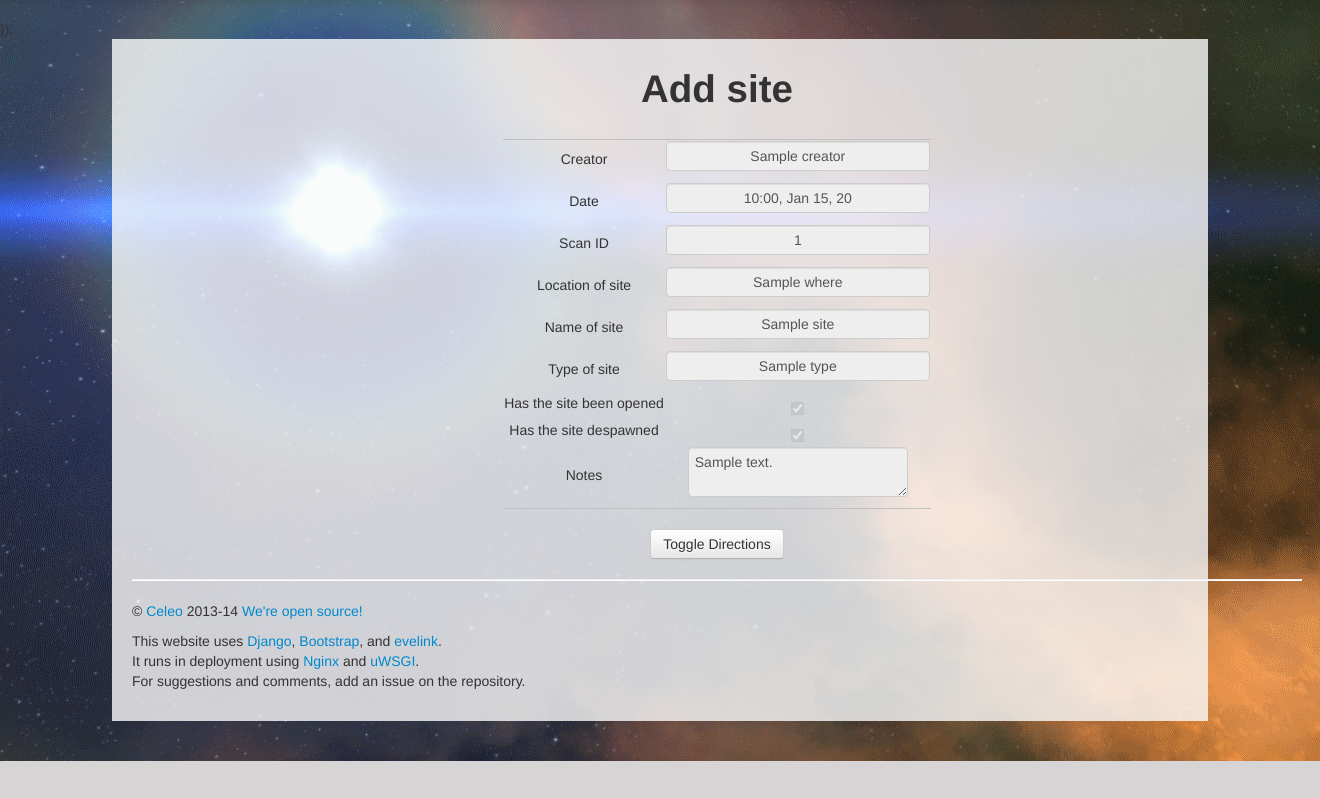
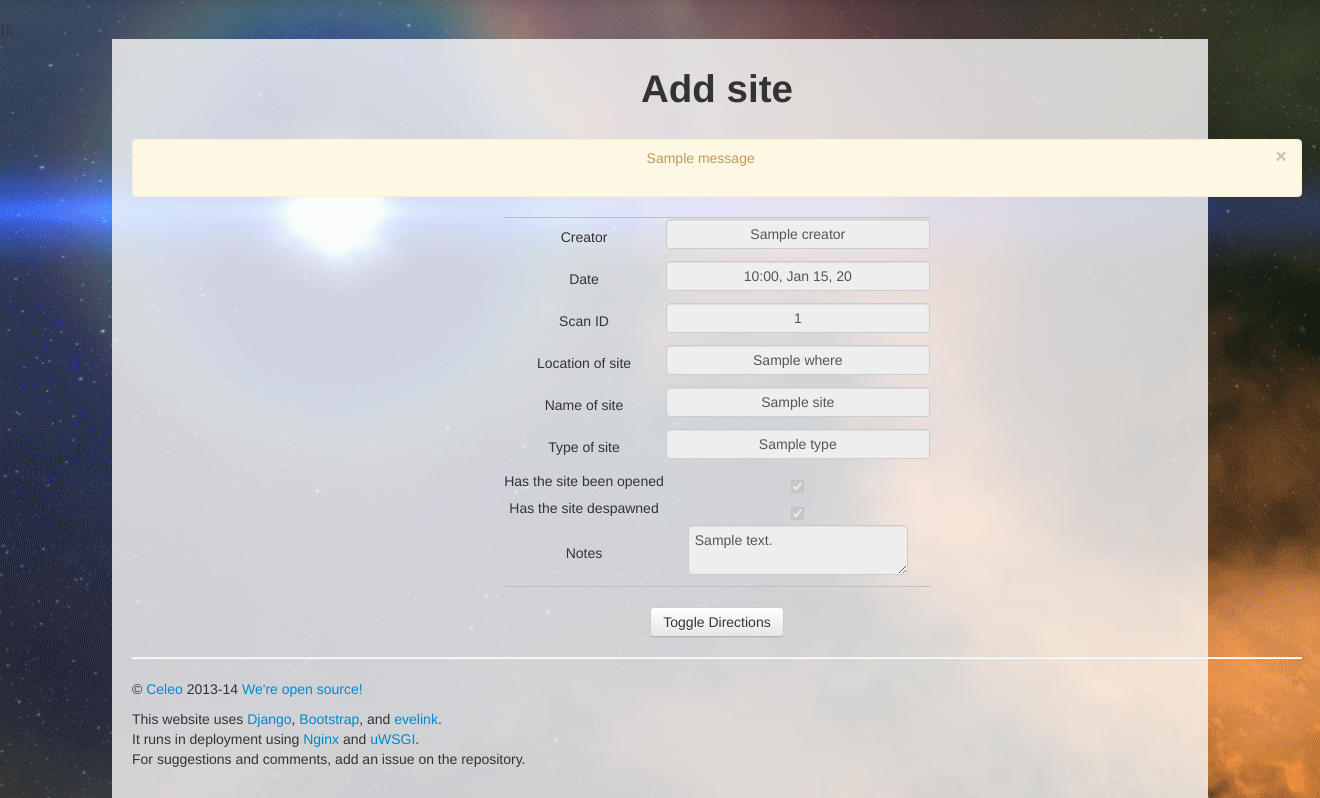
Before and after one commit to raylu/SiteTracker, a Django app: template templates/sitemngr/addsite.html in a window 1320 px wide. Shown: the part 41-839 px from the top of the page. Before the commit the page ends 802 px from the top, so only its background shows below. Run offline with Django 3.2, Linux system fonts and the light colour scheme; the template is opened without the code that fills it: most values are stand-ins (such as "Sample title", 1, 10 or a date in 2020); one stand-in notice (Sample message) is shown; some libraries are stand-ins or nearby versions.

Commit message:
Correcting Django messages feature

```diff
--- a/templates/sitemngr/addsite.html
+++ b/templates/sitemngr/addsite.html
@@ -35,10 +35,12 @@ Add Site
 <h1>Add site</h1>
 
 <br>
-{% if message %}
+{% if messages %}
     <div class="alert" id="alert_notices">
         <button type="button" class="close" onclick="$('#alert_notices').fadeOut(250);">&times;</button>
-        {{ message }}
+        {% for message in messages %}
+            {{ message }}<br><br>
+        {% endfor %}
     </div>
 {% endif %}
 
--- a/templates/sitemngr/addwormhole.html
+++ b/templates/sitemngr/addwormhole.html
@@ -35,10 +35,12 @@ Add Wormhole
 <h1>Add wormhole</h1>
 
 <br>
-{% if message %}
+{% if messages %}
     <div class="alert" id="alert_notices">
         <button type="button" class="close" onclick="$('#alert_notices').fadeOut(250);">&times;</button>
-        {{ message }}
+        {% for message in messages %}
+            {{ message }}<br><br>
+        {% endfor %}
     </div>
 {% endif %}
 
```
